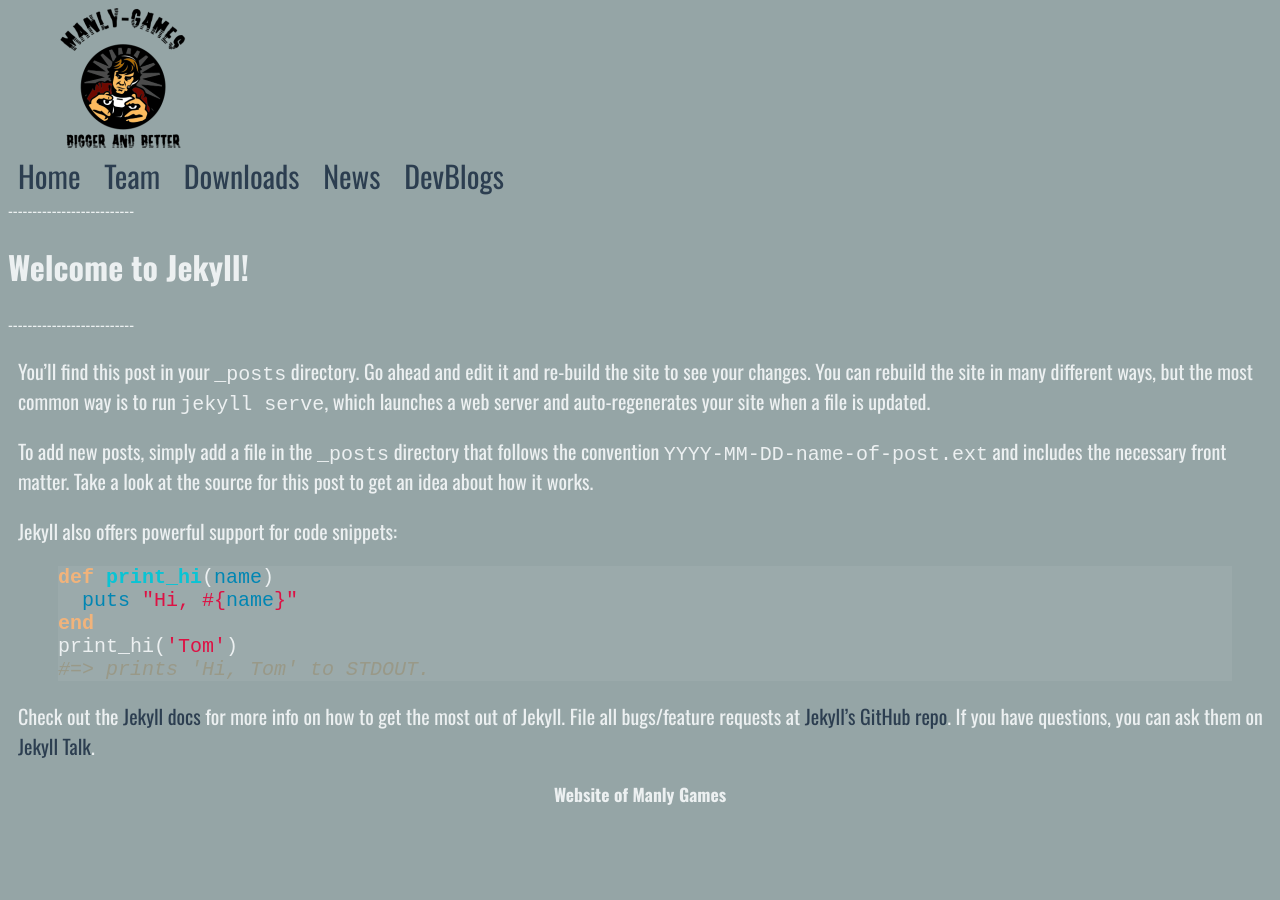
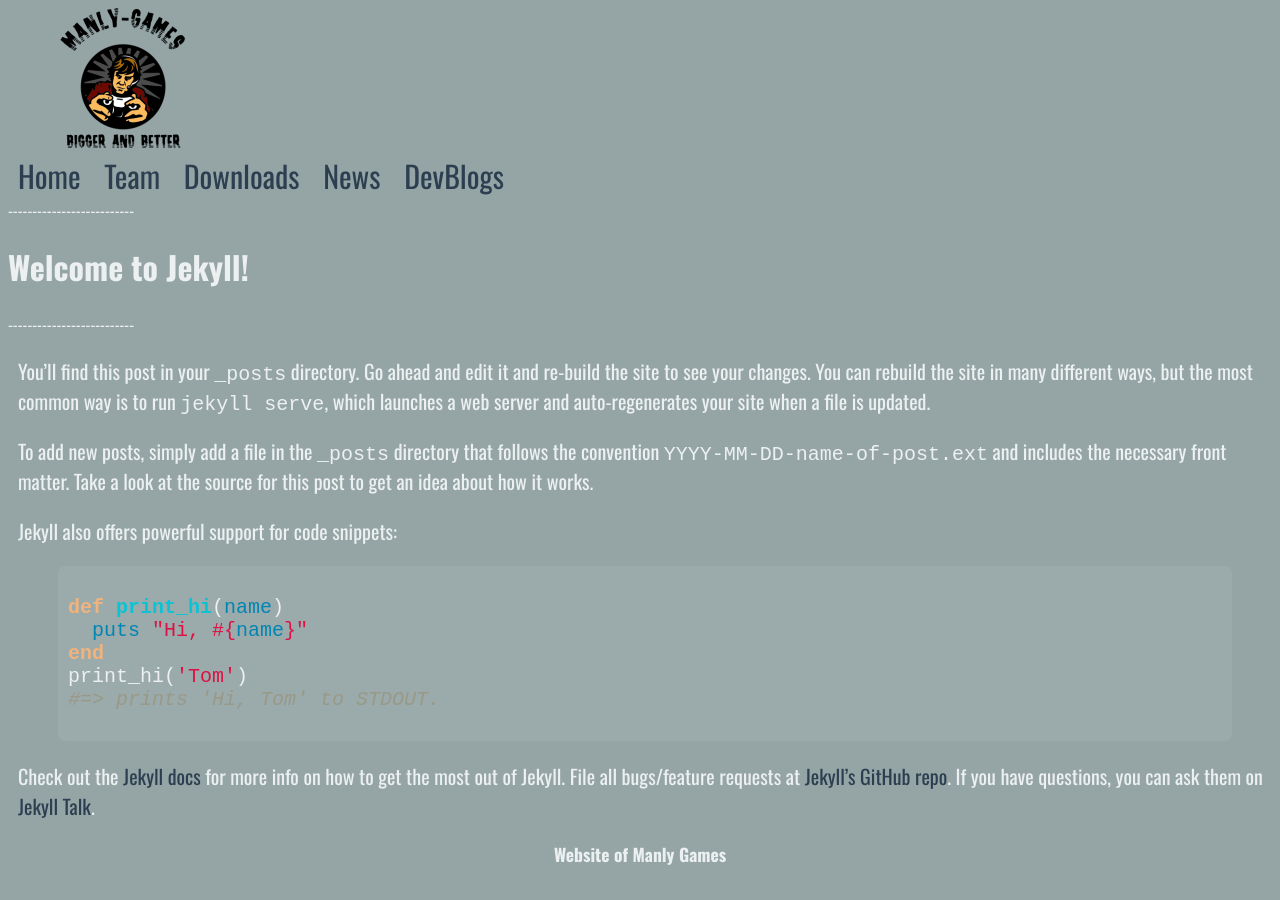
Before and after one commit to ManlyGames/manlygames.github.io, a Jekyll site: the page built from _posts/2016-03-30-welcome-to-jekyll.markdown.md, in a window 1280 px wide. Built offline with Jekyll 4.4.1, drawn with Linux system fonts in a browser that asks for light colours.

Commit message:
Update _syntax-highlighting.scss

```diff
--- a/_sass/_syntax-highlighting.scss
+++ b/_sass/_syntax-highlighting.scss
@@ -1,5 +1,7 @@
 .highlight {
     background: $glass-color;
+    padding: 10px;
+    border-radius: $border-radius;
 
     .highlighter-rouge & {
       background: #eef;
```
